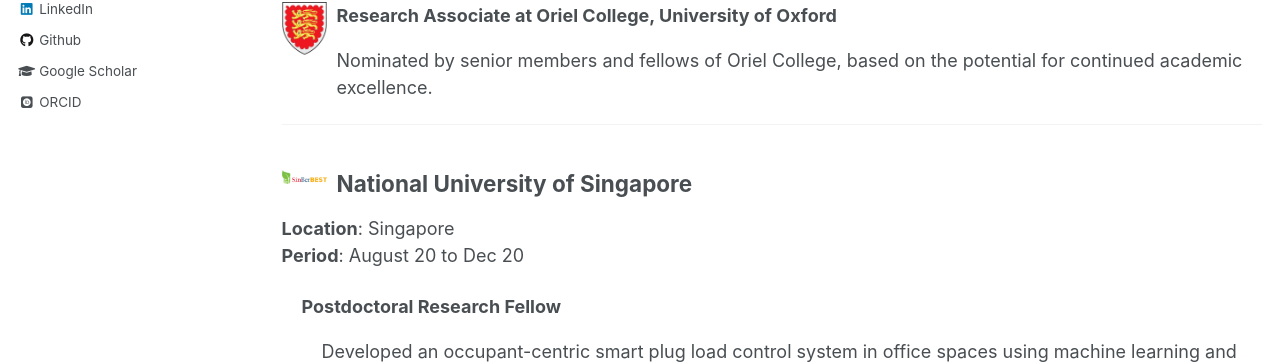
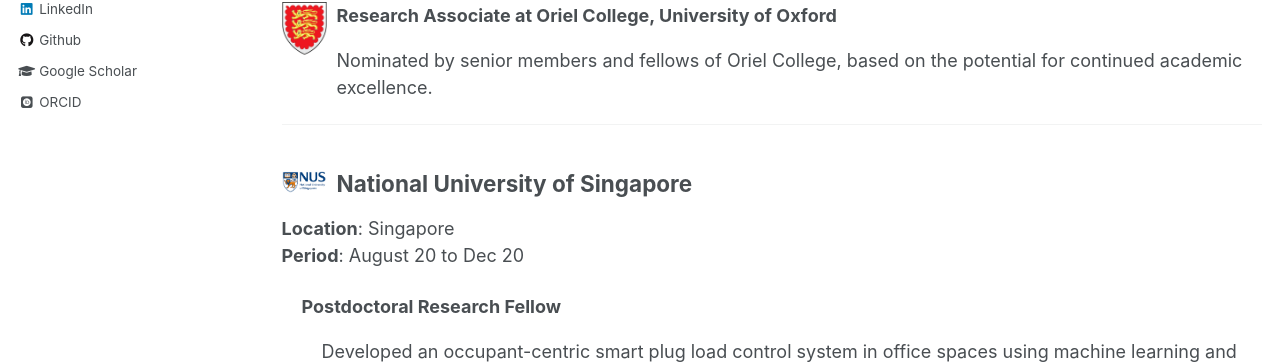
Before and after one commit to zeynepduygutekler/zeynepduygutekler.github.io, a Jekyll site: the page built from _pages/fellowships.md, in a window 1280 px wide. Shown: the part 488-852 px from the top of the page. Built offline with Jekyll 4.4.1, drawn with Linux system fonts in a browser that asks for light colours; some web fonts are replaced.

Commit message:
styling felowships

```diff
--- a/_pages/fellowships.md
+++ b/_pages/fellowships.md
@@ -33,12 +33,12 @@
 ---
 
 <div>
-  <img align="left" width="45" height="65" src="/images/sinberbest.jpg" style="margin-right: 10px">
+  <img align="left" width="45" height="65" src="/images/nus-logo.png" style="margin-right: 10px">
   <h2>National University of Singapore</h2>
 </div>
 
 <strong>Location</strong>: Singapore<br>
-<strong>Period</strong>: August 20 to Dec 20
+<strong>Period</strong>: August 20 to Dec 20<br>
 
 <div style="margin-left: 20px; margin-top: 15px;">
   <strong>Postdoctoral Research Fellow</strong>
@@ -55,7 +55,7 @@
 </div>
 
 <strong>Location</strong>: Singapore<br>
-<strong>Period</strong>: Jan 20 to Dec 20
+<strong>Period</strong>: Jan 20 to Dec 20<br>
 
 <div style="margin-left: 20px; margin-top: 15px;">
   <strong>Visiting Research Fellow</strong>
@@ -72,7 +72,7 @@
 </div>
 
 <strong>Location</strong>: Singapore<br>
-<strong>Period</strong>: Jun 18 to Jan 19
+<strong>Period</strong>: Jun 18 to Jan 19<br>
 
 <div style="margin-left: 20px; margin-top: 15px;">
   <strong>Visiting Research Fellow, Singapore Institute of Manufacturing Technology</strong>
```
